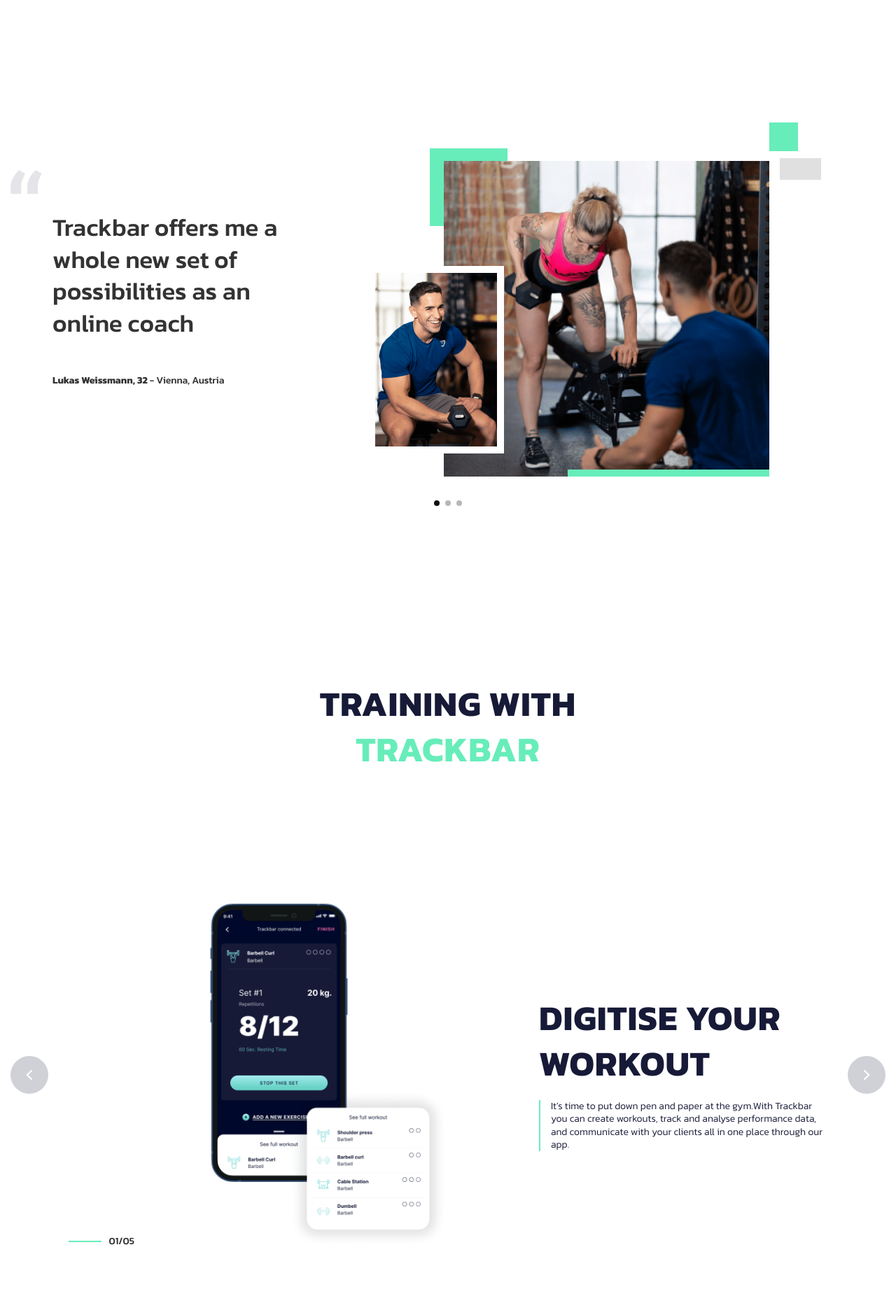
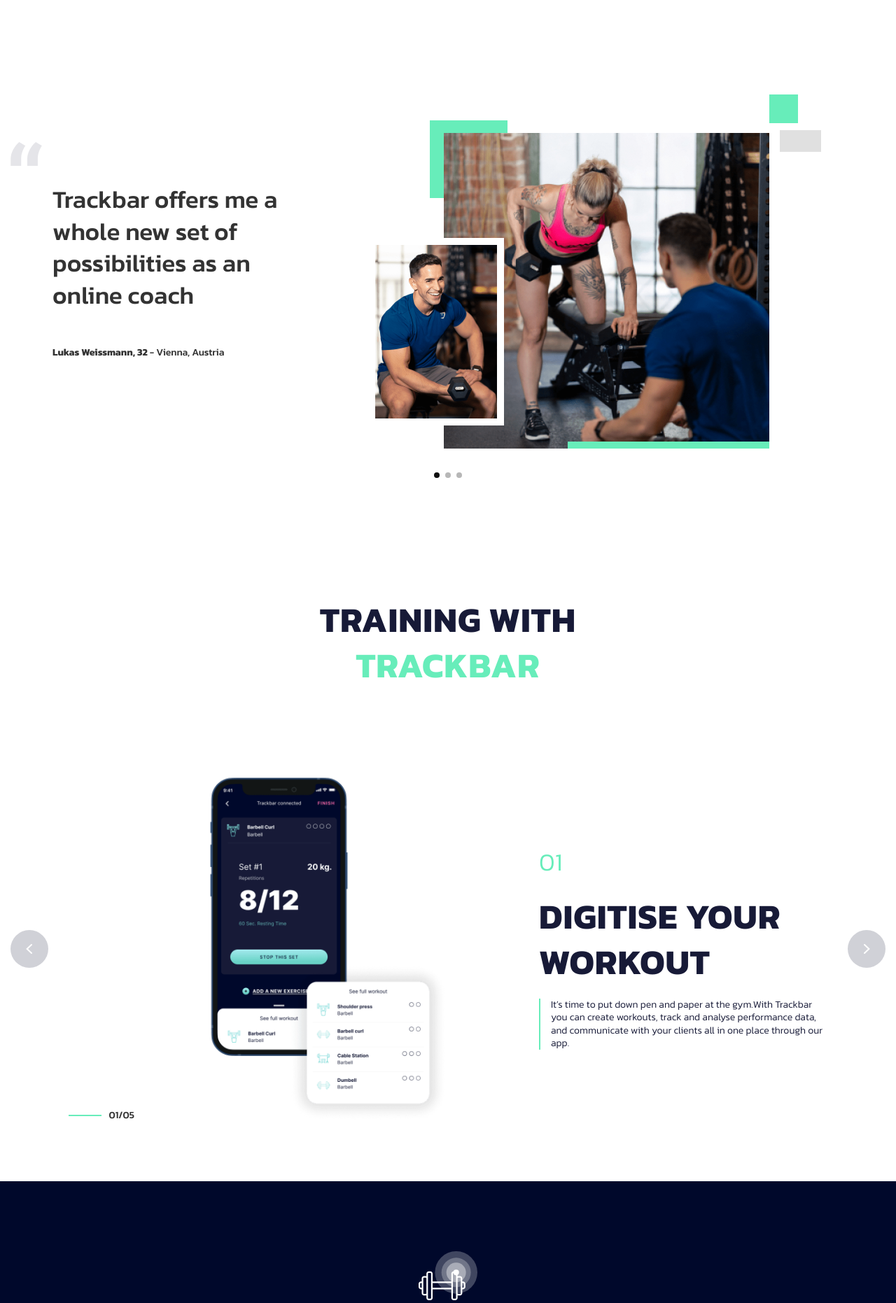
Before and after one commit to rinormorina/fitness, a PHP site: page / in a window 1280 px wide. Shown: the part 765-2627 px from the top of the page at 70% size. Run offline with PHP 8.4, Linux system fonts and the light colour scheme; some libraries are stand-ins or nearby versions.

Commit message:
fix some bugs

```diff
--- a/index.html
+++ b/index.html
@@ -231,6 +231,7 @@
                         </div>
 
                         <div class="product-copy">
+                            <div class="product-copy-number">01</div>
                             <div class="title-main">Digitise your workout</div>
                             <div class="description">
                                 It’s time to put down pen and paper at the gym.With Trackbar
@@ -253,6 +254,7 @@
                         </div>
 
                         <div class="product-copy">
+                            <div class="product-copy-number">02</div>
                             <div class="title-main">Find your daily workout.</div>
                             <div class="description">
                                 Open a workout plan from your coach, create your own or start
@@ -273,6 +275,7 @@
                         </div>
 
                         <div class="product-copy">
+                            <div class="product-copy-number">03</div>
                             <div class="title-main">
                                 START <br />
                                 TRAINING
@@ -297,6 +300,7 @@
                         </div>
 
                         <div class="product-copy">
+                            <div class="product-copy-number">04</div>
                             <div class="title-main">TRACK YOUR PROGRESS</div>
                             <div class="description">
                                 Every repetition is analysed by our algorithms and converted
@@ -318,6 +322,7 @@
                         </div>
 
                         <div class="product-copy">
+                            <div class="product-copy-number">05</div>
                             <div class="title-main">Communicate with your coach.</div>
                             <div class="description">
                                 Connect directly through the Trackbar app to talk statistics,
@@ -500,7 +505,7 @@
                         gym industry with the future in mind. Are your ready to be the gym
                         which stands out?!
                     </div>
-                    <a href="" class="button-main">Get in touch</a>
+                    <a href="#contact" class="button-main anchor-link">Get in touch</a>
                 </div>
             </div>
 
@@ -702,7 +707,7 @@
     <!-- [start] faqs -->
 
     <!-- [start] contact -->
-    <section class="widget-full contact-wrapper" id="contact">
+    <section class="widget-full contact-wrapper" >
         <div class="contact-newsletter">
             <div class="container container-standard">
                 <h2 class="title-main">JOIN THE NEWSLETTER</h2>
@@ -747,7 +752,7 @@
             </div>
         </div>
 
-        <div class="contact-footer">
+        <div class="contact-footer" id="contact">
             <div class="container container-standard">
                 <div class="contact-footer-col">
                     <h2 class="title-main">Contact us</h2>
--- a/js/main.js
+++ b/js/main.js
@@ -119,7 +119,7 @@
         items:1,
         nav:true,
         dots:false,
-        autoplay:false,
+        autoplay:true,
         navText : ["<i class='icon-item icon-arrow-left'></i>","<i class='icon-item icon-arrow-right'></i>"],
         responsive:{
             0:{
--- a/scss/_hero.scss
+++ b/scss/_hero.scss
@@ -116,14 +116,23 @@
 
     @media (max-width:$screen-xxxl){
 
-        .hero-carousel-desktop{
+    }
 
-            .hero-carousel-image{
+    @media (max-width:$screen-xxl) and (max-height:670px){
 
-                img{
+        .hero-copy{
+            margin-top:30px;
 
-                }
+            .overline{
+            }
 
+            .title-main{
+                max-width:100%;
+            }
+
+
+            .description{
+                max-width:50%;
             }
 
         }
@@ -249,7 +258,7 @@
     @media (max-width:$screen-md) and (orientation:landscape){
 
         .hero-copy{
-            padding-top: 100px;
+            padding-top: 70px;
             height:calc(100vh - 80px) ;
 
             .overline{
--- a/scss/_main-classes.scss
+++ b/scss/_main-classes.scss
@@ -146,7 +146,7 @@
 	}
 
 	@media (max-width:$screen-md){
-		font-size:12px;
+		//font-size:12px;
 	}
 }
 
--- a/scss/_product.scss
+++ b/scss/_product.scss
@@ -1,10 +1,10 @@
 
 .product-wrapper{
-    padding:120px 0;
+    padding:80px 0;
 
     .title-main{
         text-align: center;
-        margin-bottom:180px;
+        margin-bottom:120px;
 
         b{
             color:$green-onsen;
@@ -13,10 +13,10 @@
     }
 
     @media (max-width:$screen-lg){
-        padding:70px 0;
+        padding:40px 0;
 
         .title-main{
-            margin-bottom:80px;
+            margin-bottom:60px;
         }
 
     }
@@ -67,6 +67,14 @@
             flex-basis: 50%;
             margin-right:auto;
 
+            .product-copy-number{
+                font-weight: 300;
+                font-size:35px;
+                margin-bottom:20px;
+                color:$green-onsen;
+                margin-left:130px;
+            }
+
             .title-main{
                 text-align: left;
                 margin-bottom:20px;
@@ -101,7 +109,7 @@
 
             .product-copy{
 
-
+                .product-copy-number,
                 .title-main,
                 .description{
                     max-width:410px;
@@ -137,6 +145,7 @@
 
             .product-copy{
 
+                .product-copy-number,
                 .title-main,
                 .description{
                     max-width:100%;
@@ -156,5 +165,4 @@
     }
 
 
-
 }
--- a/scss/_testimonials.scss
+++ b/scss/_testimonials.scss
@@ -1,9 +1,9 @@
 
 .testimonials-wrapper{
-    padding:120px 0;
+    padding:80px 0;
 
     @media (max-width:$screen-md){
-        padding:70px 0;
+        padding:50px 0;
     }
 }
 
```
Also changed, not shown: css/main.css, 1 other file.
